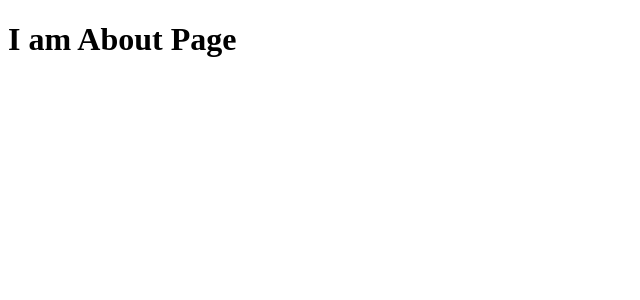
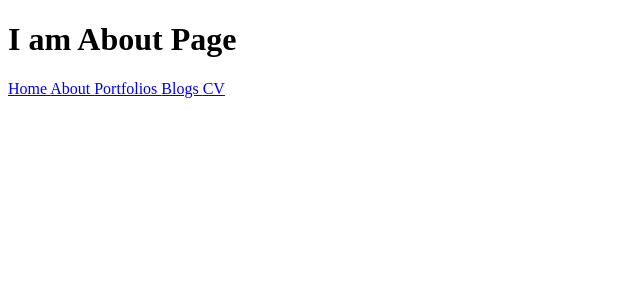
Before and after one commit to carlos-novaes/portifolio-react, a Next.js app: page /about in a window 1280 px wide. Shown: the top 300 px of the page, without its empty margins (0-640 px from the left). Built offline with nearby package versions, Linux system fonts and the light colour scheme.

Commit message:
add Header components

```diff
--- /dev/null
+++ b/components/shared/Header.js
@@ -0,0 +1,26 @@
+import React, { Component, Fragment } from "react";
+import Link from "next/link";
+
+export default class Header extends Component {
+  render() {
+    return (
+      <Fragment>
+        <Link href="/">
+          <a> Home </a>
+        </Link>
+        <Link href="/about">
+          <a> About </a>
+        </Link>
+        <Link href="/portfolios">
+          <a> Portfolios </a>
+        </Link>
+        <Link href="/blogs">
+          <a> Blogs </a>
+        </Link>
+        <Link href="/cv">
+          <a> CV </a>
+        </Link>
+      </Fragment>
+    );
+  }
+}
--- a/pages/about.js
+++ b/pages/about.js
@@ -1,7 +1,13 @@
-import React, { Component } from "react";
+import React, { Component, Fragment } from "react";
+import Header from "../components/shared/Header";
 
 export default class About extends Component {
   render() {
-    return <h1>I am About Page</h1>;
+    return (
+      <Fragment>
+        <h1>I am About Page</h1>
+        <Header />
+      </Fragment>
+    );
   }
 }
```
Also changed, not shown: pages/blogs.js (+7 -1 lines), pages/cv.js (+7 -1 lines), pages/index.js (+2 -5 lines), pages/portfolios.js (+7 -1 lines).
